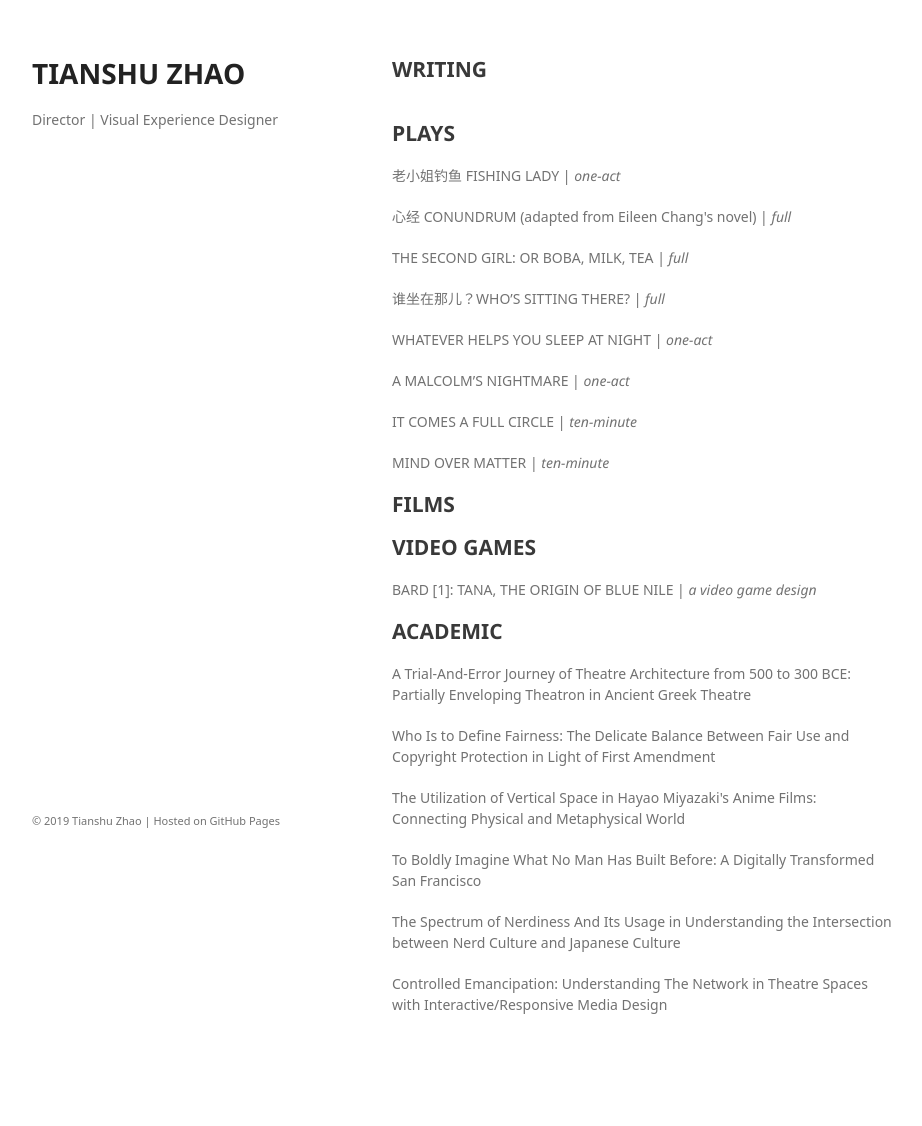
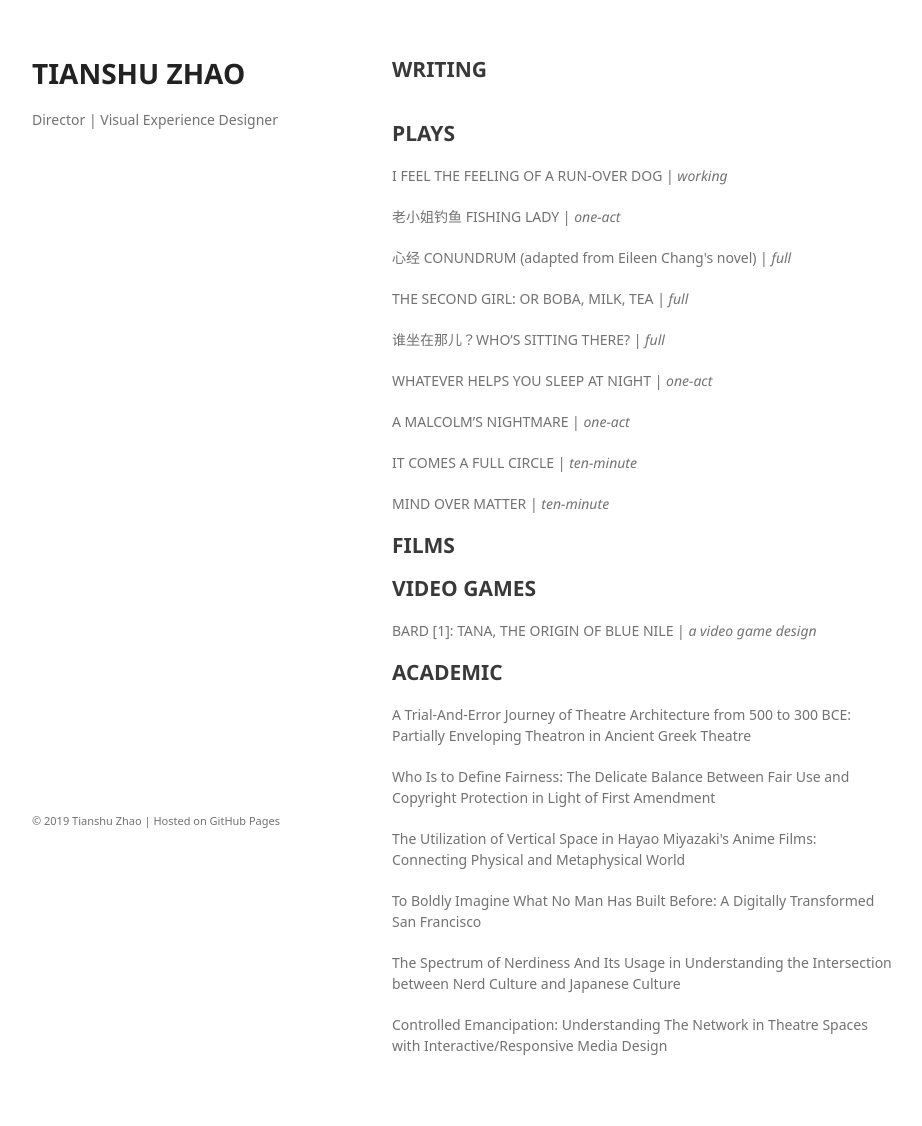
Before and after one commit to tianshu-z/tianshu-z.github.io, a Jekyll site: the page built from writing.html, in a window 1280 px wide. Shown: the whole page, without its empty margins (178-1100 px from the left). Built offline with Jekyll 4.4.1, drawn with Linux system fonts in a browser that asks for light colours; some web fonts are replaced; before the commit the page ends 1085 px from its top, so only the background shows below that.

Commit message:
Update writing.html

```diff
--- a/writing.html
+++ b/writing.html
@@ -12,6 +12,8 @@ layout: default
 	<body>
 
 <h2>PLAYS</h2>
+
+<p>I FEEL THE FEELING OF A RUN-OVER DOG | <em>working</em></p>
 
 <p>老小姐钓鱼 FISHING LADY | <em>one-act</em></p>
 
```
